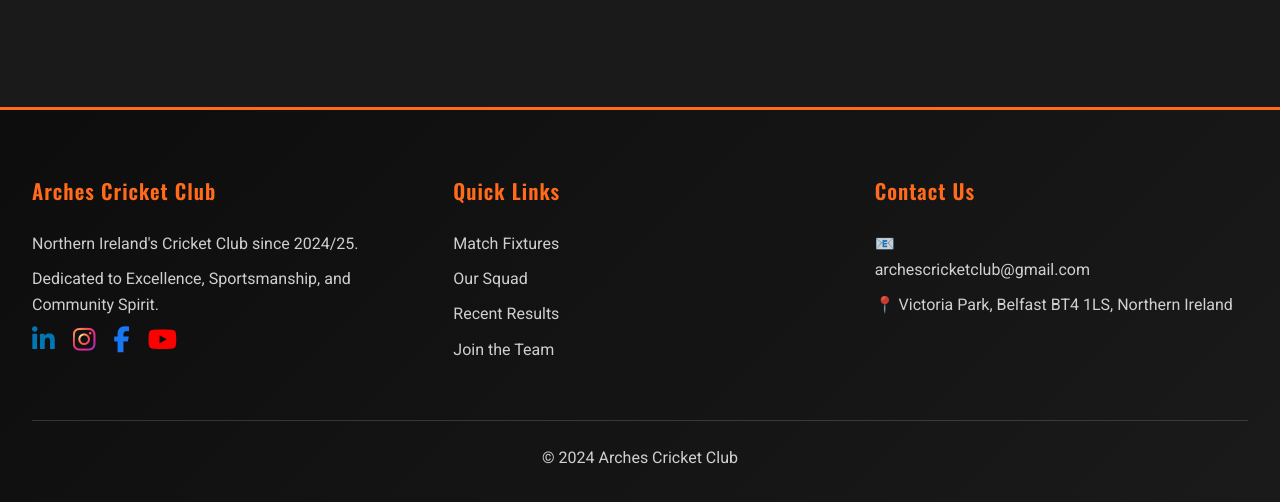
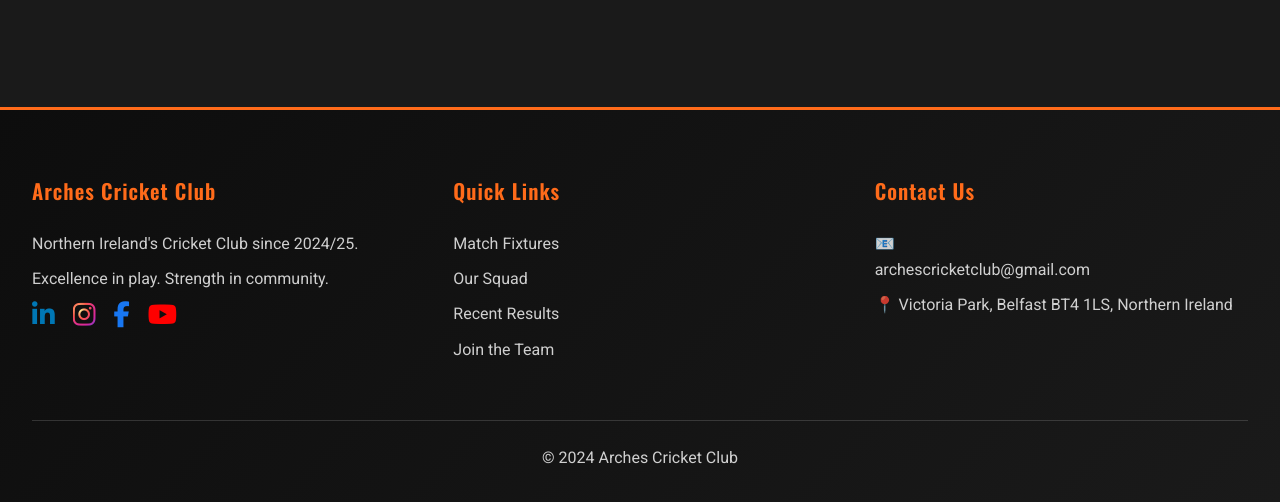
Before and after one commit to archescricketclub/arches-cricket-club, a plain HTML site: page index.html in a window 1280 px wide. Shown: the part 2513-3015 px from the top of the page. Drawn offline with nearby package versions, Linux system fonts and the light colour scheme.

Commit message:
Update index.html

```diff
--- a/index.html
+++ b/index.html
@@ -980,7 +980,7 @@
             <div class="footer-section">
                 <h3>Arches Cricket Club</h3>
                 <p>Northern Ireland's Cricket Club since 2024/25.</p>
-                <p>Dedicated to Excellence, Sportsmanship, and Community Spirit.</p>
+                <p>Excellence in play. Strength in community.</p>
                 <div class="social-links">
     <a href="https://www.linkedin.com/company/archescricketclub/" class="social-link linkedin" target="_blank">
         <i class="fa-brands fa-linkedin-in"></i>
```
